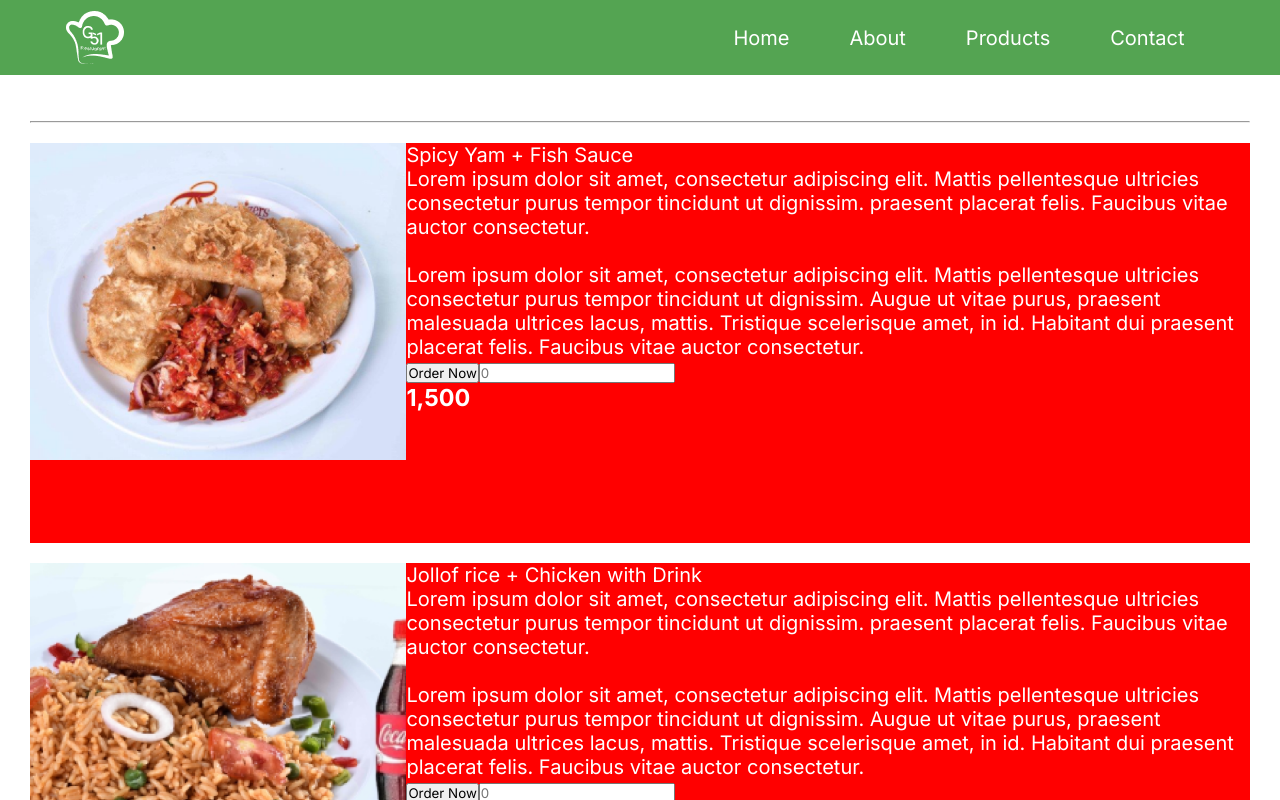
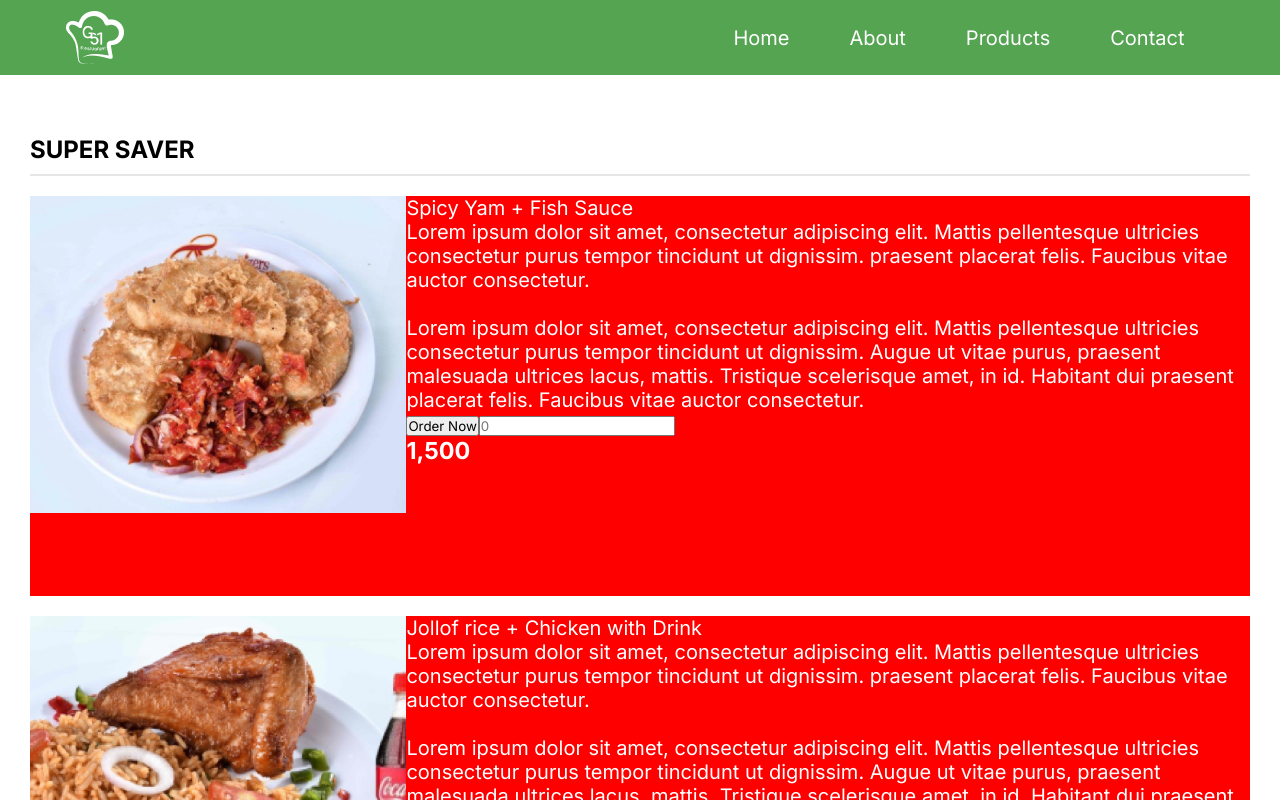
Before and after one commit to SIDEHUSTLE-G51/G51-restaurant, a React (Create React App) app: page /products in a window 1280 px wide. Shown: the top 800 px of the page. Built offline with nearby package versions, Linux system fonts and the light colour scheme.

Commit message:
styling productCard

```diff
--- a/src/ProductsPage/Products.jsx
+++ b/src/ProductsPage/Products.jsx
@@ -1,6 +1,7 @@
 import React from "react";
 import data from "./components/data";
 import Card from "./components/Card";
+import './components/card.css'
 
 const Products = () => {
 
--- a/src/ProductsPage/components/card.css
+++ b/src/ProductsPage/components/card.css
@@ -1,3 +1,15 @@
+.product-title{
+    color: #000000;
+    text-transform: uppercase;
+    font-size: 1.5rem;
+    margin-top: 50px;
+}
+
+hr{
+    margin-top: 10px;
+    border: 0.75px solid #e6e6e6;
+}
+
 .card {
   height: 400px;
   display: flex;
```
